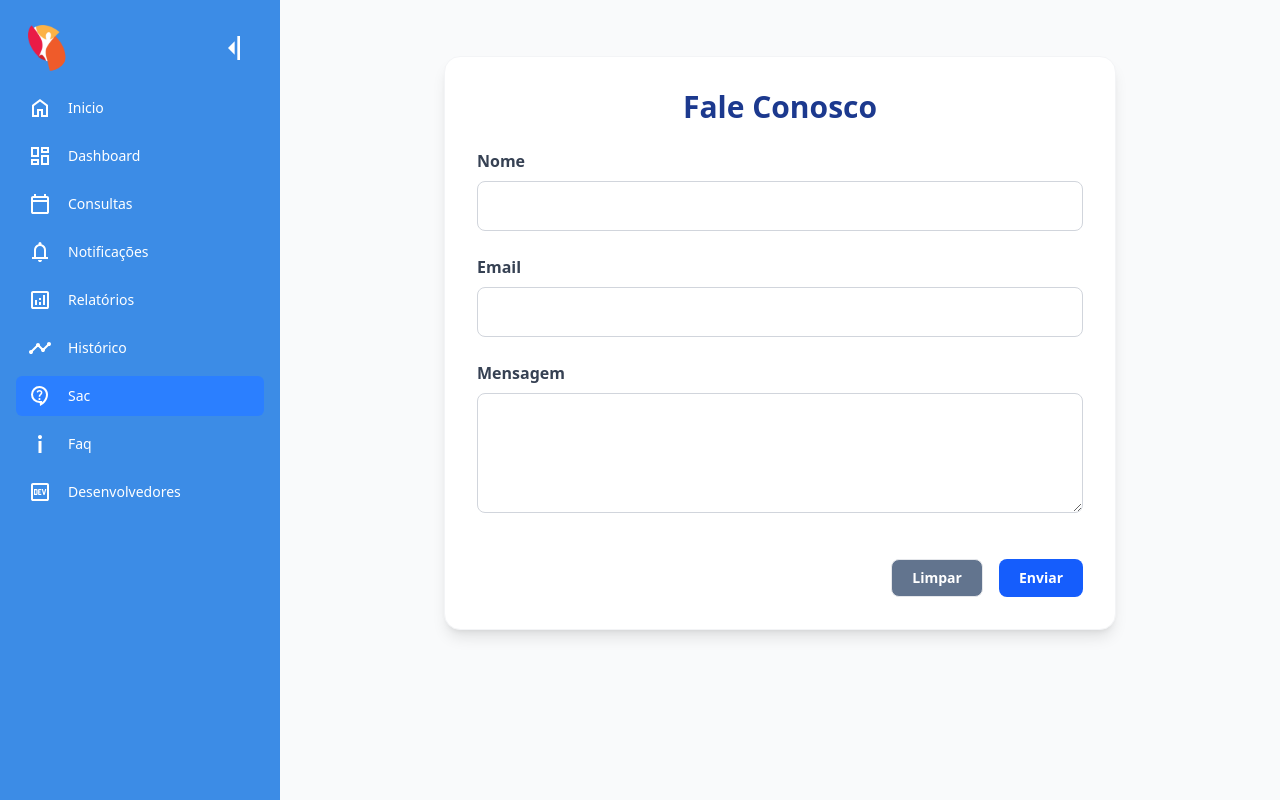
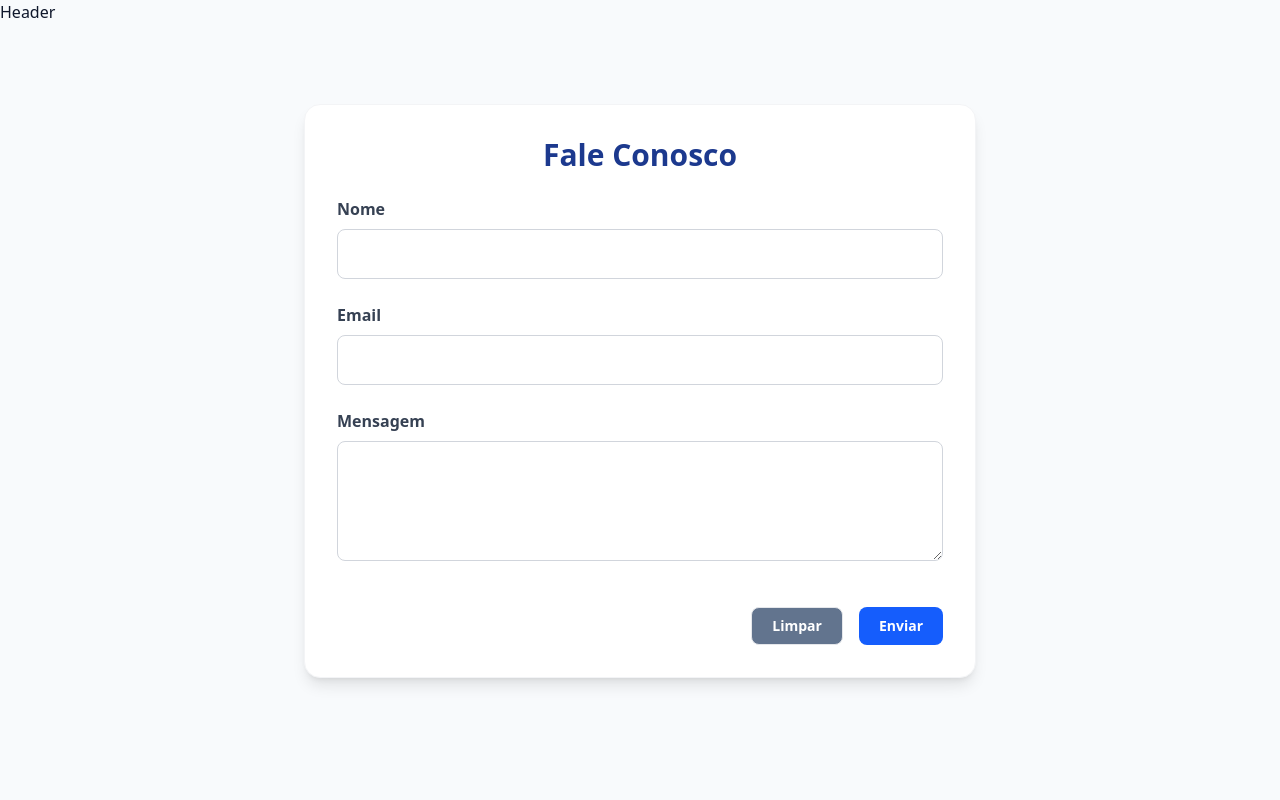
Before and after one commit to A2L-Solutions-Challenge-FIAP/Sprint-3, a React (Vite) app: page /sac in a window 1280 px wide. Built offline with nearby package versions, Linux system fonts and the light colour scheme.

Commit message:
separando os layouts dashboard das paginas introdutorias, exclusão do root

```diff
--- /dev/null
+++ b/src/components/Header.tsx
@@ -0,0 +1,9 @@
+
+
+const Header = () => {
+  return (
+    <div>Header</div>
+  )
+}
+
+export default Header
--- a/src/routes/root.tsx
+++ b/src/layouts/DashboardLayout.tsx
@@ -1,15 +1,16 @@
 import { Outlet } from "react-router-dom";
 import Sidebar from "../components/Sidebar";
 
-const Root = () => {
+
+export default function DashboardLayout() {
   return (
     <div className="flex min-h-screen bg-gray-50 text-gray-900">
       <Sidebar />
-      <main className = "flex-1 p-2" >
-        <Outlet />
-      </main>
+      <div className="flex-1 flex flex-col">
+        <main className="flex-1 p-6">
+          <Outlet />
+        </main>
+      </div>
     </div>
   );
-};
-
-export default Root;
+}
--- /dev/null
+++ b/src/layouts/PublicLayout.tsx
@@ -0,0 +1,13 @@
+import { Outlet } from "react-router-dom";
+import Header from "../components/Header"; // criaremos o Header simples com menu superior
+
+export default function PublicLayout() {
+  return (
+    <div className="min-h-screen bg-slate-50 text-slate-900">
+      <Header />
+      <main className="pt-8">
+        <Outlet />
+      </main>
+    </div>
+  );
+}
--- a/src/routes/AppRoutes.tsx
+++ b/src/routes/AppRoutes.tsx
@@ -1,5 +1,6 @@
 import { createBrowserRouter } from "react-router-dom";
-import Root from "./root";
+import PublicLayout from "../layouts/PublicLayout";
+import DashboardLayout from "../layouts/DashboardLayout";
 
 import Home from "../pages/Home";
 import Dashboard from "../pages/Dashboard";
@@ -8,28 +9,28 @@ import MedicalSchedule from "../pages/MedicalSchedule";
 import Notification from "../pages/Notification";
 import History from "../pages/History";
 import Reports from "../pages/Reports";
-
-
 import Sac from "../pages/Sac";
 import Faq from "../pages/Faq";
 
-
 const router = createBrowserRouter([
   {
-    path: "/",
-    element: <Root />,
+    element: <PublicLayout />,
     children: [
-      { index: true, element: <Home /> },
+      { path: "/", element: <Home /> },
+      { path: "developers", element: <Developers /> },
+      { path: "faq", element: <Faq /> },
+      { path: "sac", element: <Sac /> },
+    ],
+  },
+
+  {
+    element: <DashboardLayout />,
+    children: [
       { path: "dashboard", element: <Dashboard /> },
-      { path: "medicalschedule", element: <MedicalSchedule/> },
-      { path: "notification", element: <Notification/> },
-      { path: "reports", element: <Reports/>},
+      { path: "medicalschedule", element: <MedicalSchedule /> },
+      { path: "notification", element: <Notification /> },
+      { path: "reports", element: <Reports /> },
       { path: "history", element: <History /> },
-      { path: "developers", element: <Developers /> },
-      { path: "sac", element: <Sac /> },
-      { path: "faq", element: <Faq /> },
-
-
     ],
   },
 ]);
```
